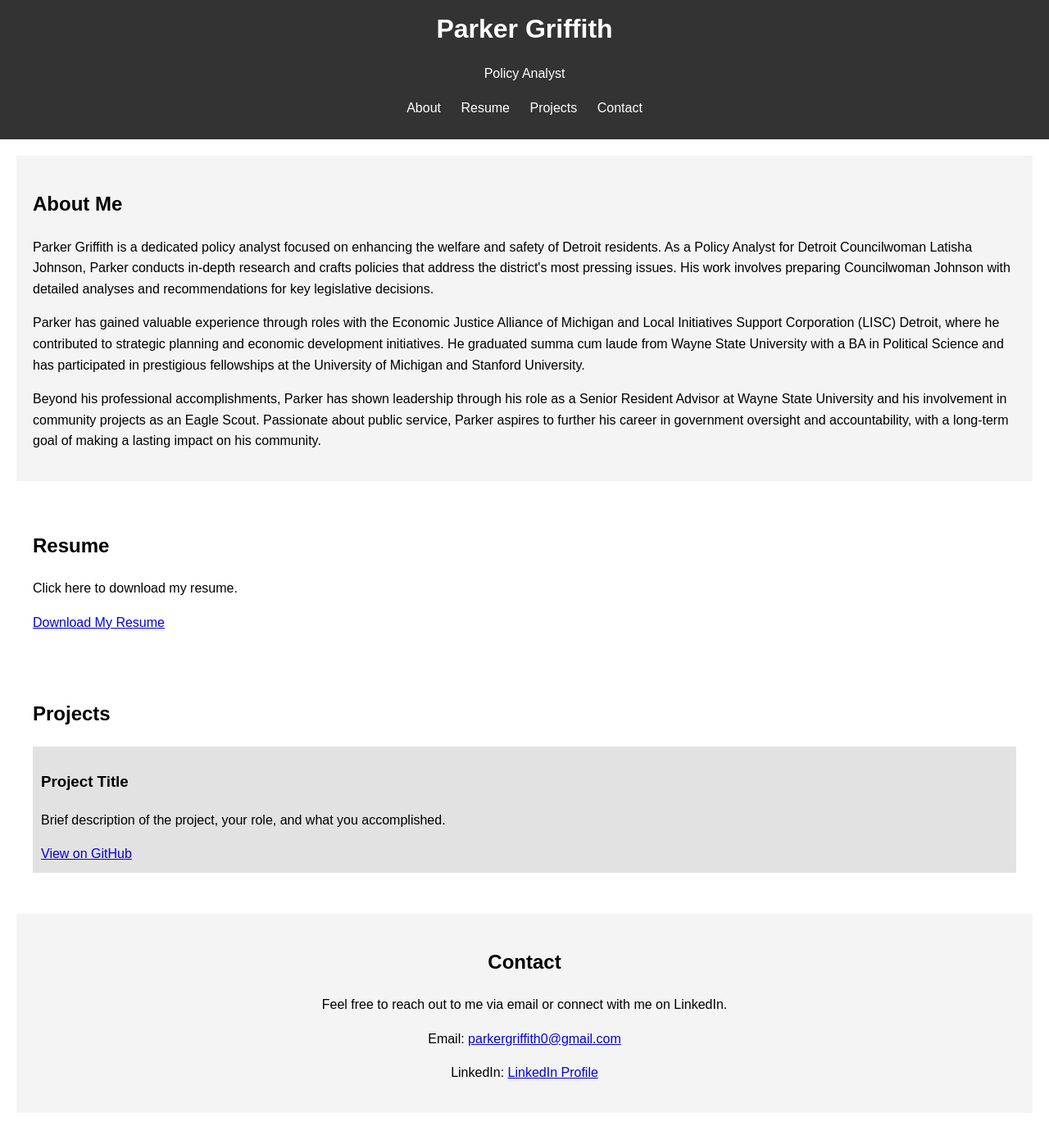
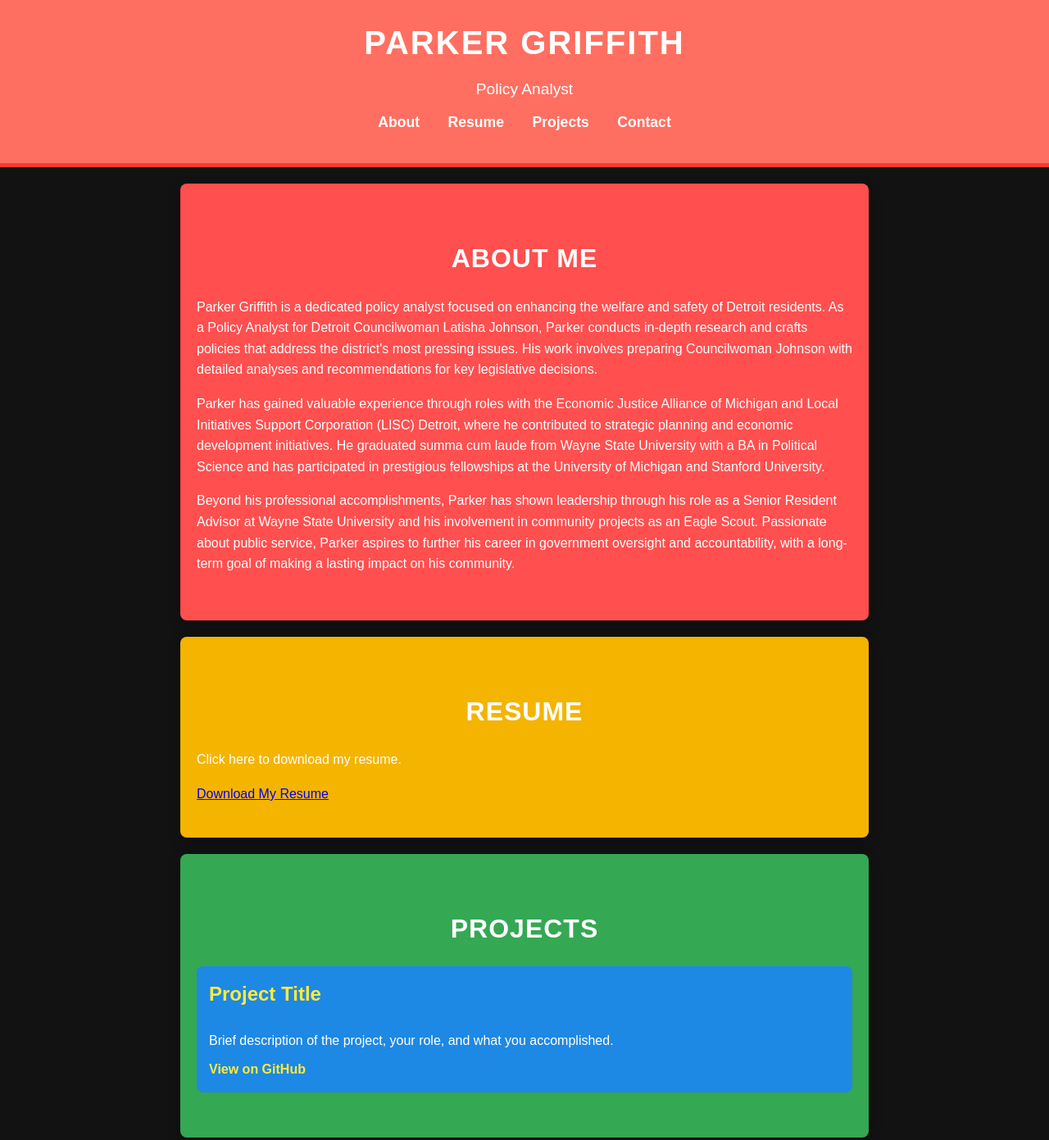
Before and after one commit to parkergriffith0/parkergriffith0.github.io, a plain HTML site: page index.html in a window 1280 px wide. Shown: the top 1391 px of the page at 82% size. Drawn offline with Linux system fonts and the light colour scheme.

Commit message:
Update styles.css
More Vibrant Colors and style added

```diff
--- a/styles.css
+++ b/styles.css
@@ -1,59 +1,141 @@
+/* General Styles */
 body {
-    font-family: Arial, sans-serif;
+    font-family: 'Arial', sans-serif;
     margin: 0;
     padding: 0;
     line-height: 1.6;
+    background-color: #121212;
+    color: #e0e0e0;
 }
 
+/* Header Styles */
 header {
-    background: #333;
+    background-color: #ff6f61;
     color: #fff;
-    padding: 10px 0;
+    padding: 20px 0;
     text-align: center;
+    border-bottom: 5px solid #ff3b2e;
 }
 
 header h1 {
     margin: 0;
+    font-size: 2.5em;
+    text-transform: uppercase;
+    letter-spacing: 2px;
+}
+
+header p {
+    margin: 10px 0 0;
+    font-size: 1.2em;
 }
 
 header nav ul {
     list-style: none;
     padding: 0;
+    margin-top: 10px;
 }
 
 header nav ul li {
     display: inline;
-    margin: 0 10px;
+    margin: 0 15px;
 }
 
 header nav ul li a {
     color: #fff;
     text-decoration: none;
+    font-weight: bold;
+    font-size: 1.1em;
+    transition: color 0.3s ease;
 }
 
+header nav ul li a:hover {
+    color: #ff3b2e;
+}
+
+/* Section Styles */
 section {
-    padding: 20px;
-    margin: 20px;
+    padding: 40px 20px;
+    margin: 20px auto;
+    max-width: 800px;
+    border-radius: 8px;
+    background-color: #282828;
+    box-shadow: 0 5px 15px rgba(0, 0, 0, 0.3);
 }
 
 section#about {
-    background: #f4f4f4;
+    background-color: #ff4f4f;
+    color: #fff;
 }
 
-section#projects .project {
-    background: #e2e2e2;
-    margin: 10px 0;
-    padding: 10px;
+section#resume {
+    background-color: #f4b400;
+    color: #fff;
+}
+
+section#projects {
+    background-color: #34a853;
+    color: #fff;
 }
 
 section#contact {
-    background: #f4f4f4;
-    text-align: center;
+    background-color: #4285f4;
+    color: #fff;
 }
 
+/* Section Headings */
+section h2 {
+    text-align: center;
+    font-size: 2em;
+    margin-bottom: 20px;
+    text-transform: uppercase;
+    letter-spacing: 1px;
+}
+
+/* Project Section */
+.project {
+    background-color: #1e88e5;
+    padding: 15px;
+    border-radius: 8px;
+    margin-bottom: 15px;
+    transition: transform 0.3s ease;
+}
+
+.project:hover {
+    transform: scale(1.05);
+}
+
+.project h3 {
+    margin-top: 0;
+    font-size: 1.5em;
+    color: #ffeb3b;
+}
+
+.project p {
+    margin-bottom: 10px;
+}
+
+.project a {
+    color: #ffeb3b;
+    text-decoration: none;
+    font-weight: bold;
+    transition: color 0.3s ease;
+}
+
+.project a:hover {
+    color: #ff6f00;
+}
+
+/* Footer Styles */
 footer {
     text-align: center;
-    padding: 10px;
-    background: #333;
+    padding: 20px;
+    background-color: #ff3b2e;
     color: #fff;
+    border-top: 5px solid #ff6f61;
+    margin-top: 40px;
 }
+
+footer p {
+    margin: 0;
+    font-size: 1.1em;
+}
```
